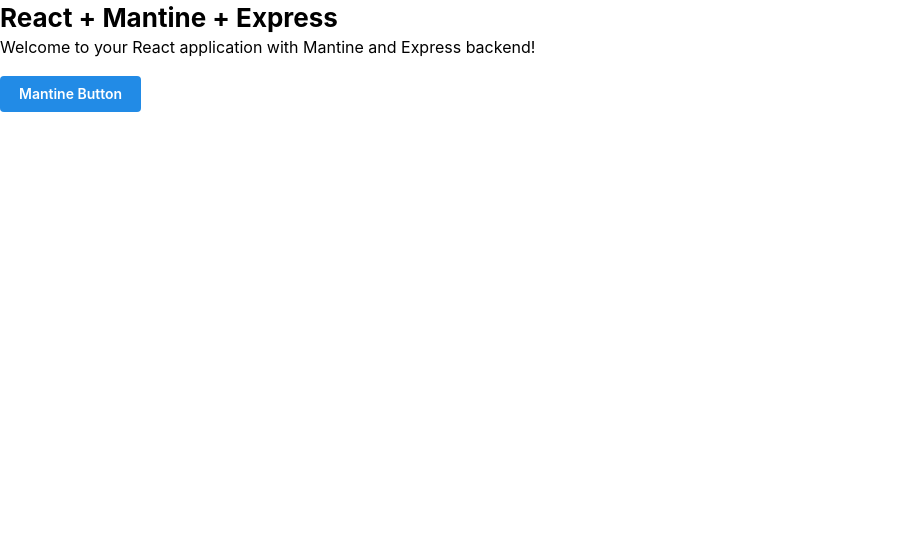
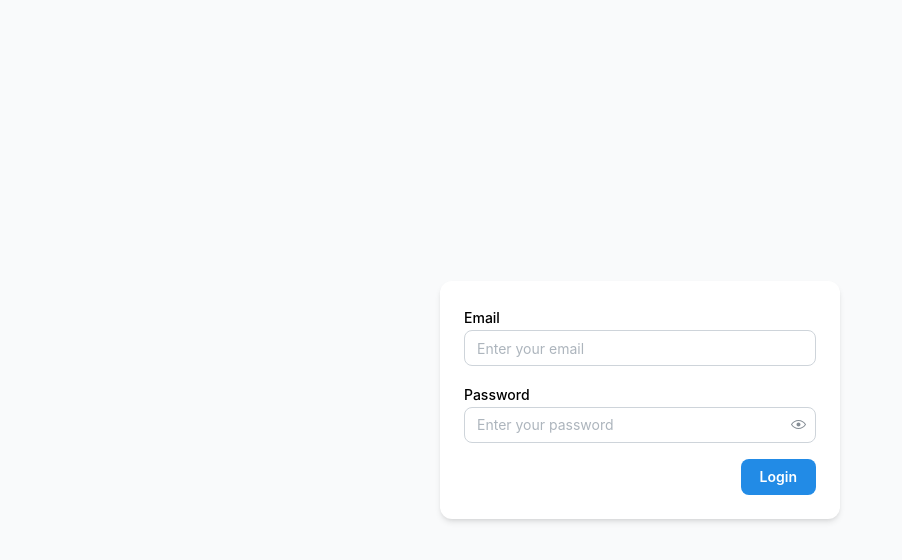
Before and after one commit to mohandasss/End-to-End, a React (Vite) app in the folder Frontend/client/: page /login in a window 1280 px wide. Shown: the top 560 px of the page, without its empty margins (0-902 px from the left). Built offline with nearby package versions, Linux system fonts and the light colour scheme.

Commit message:
DAY 1 FRONTEND

```diff
--- a/Frontend/client/package.json
+++ b/Frontend/client/package.json
@@ -14,7 +14,8 @@
     "@mantine/hooks": "^8.3.12",
     "@tailwindcss/vite": "^4.1.18",
     "react": "^19.2.0",
-    "react-dom": "^19.2.0"
+    "react-dom": "^19.2.0",
+    "react-router-dom": "^7.13.2"
   },
   "devDependencies": {
     "@eslint/js": "^9.39.1",
--- a/Frontend/client/src/App.tsx
+++ b/Frontend/client/src/App.tsx
@@ -1,13 +1,18 @@
 import React from "react";
 import { Button, Title } from "@mantine/core";
+import { BrowserRouter , Routes , Route } from "react-router-dom";
+import LoginPage from "./pages/LoginPage";
 const App = () => {
-  const message =
-    "Welcome to your React application with Mantine and Express backend!";
+
   return (
     <div>
-      <Title order={2}>React + Mantine + Express</Title>
-      <p>{message}</p>
-      <Button mt="md">Mantine Button</Button>
+      <BrowserRouter>
+      <Routes>
+        <Route path="/login" element={<LoginPage/>}  />
+        </Routes>
+
+      </BrowserRouter>
+
     </div>
   );
 };
--- /dev/null
+++ b/Frontend/client/src/pages/LoginPage.tsx
@@ -0,0 +1,58 @@
+import { TextInput, PasswordInput } from "@mantine/core";
+import { useState } from "react";
+import { Button } from "@mantine/core";
+const LoginPage = () => {
+  const [email, setEmail] = useState<string>("");
+  const [password, setPassword] = useState<string>("");
+
+  const user = {
+    email: "Mohanop@gmail.com",
+    password: "12345678",
+  };
+
+  const handlelogin = () => {
+    if (!email || !password) {
+      console.log("please fill form the");
+    }
+    if (email != user.email || password != user.password) {
+      console.log("Login UNsucessfull");
+    }
+
+    if (email === user.email && password === user.password) {
+      console.log("Login sucessfull");
+    }
+  };
+
+  return (
+    <div className="h-screen flex items-center justify-center bg-gray-50">
+      <div className="w-[400px] bg-white shadow-md rounded-xl p-6">
+        <div className="space-y-4">
+          <TextInput
+            value={email}
+            size="sm"
+            radius="md"
+            onChange={(e) => setEmail(e.target.value)}
+            label="Email"
+            placeholder="Enter your email"
+          />
+
+          <PasswordInput
+            value={password}
+            size="sm"
+            radius="md"
+            onChange={(e) => setPassword(e.target.value)}
+            label="Password"
+            placeholder="Enter your password"
+          />
+          <div className="flex justify-end">
+            <Button onClick={handlelogin} radius="md">
+              Login
+            </Button>
+          </div>
+        </div>
+      </div>
+    </div>
+  );
+};
+
+export default LoginPage;
```
Also changed, not shown: 2 other files (tests, documents, lock files or other folders).
